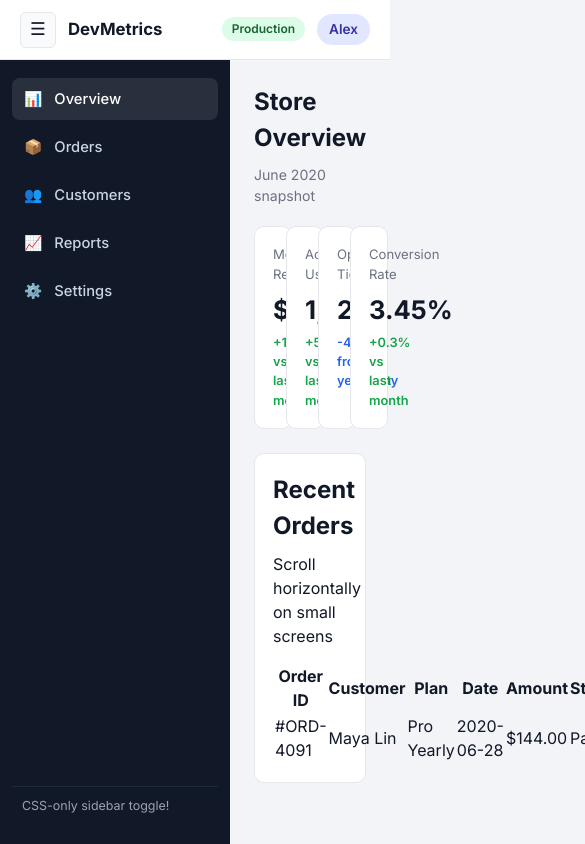
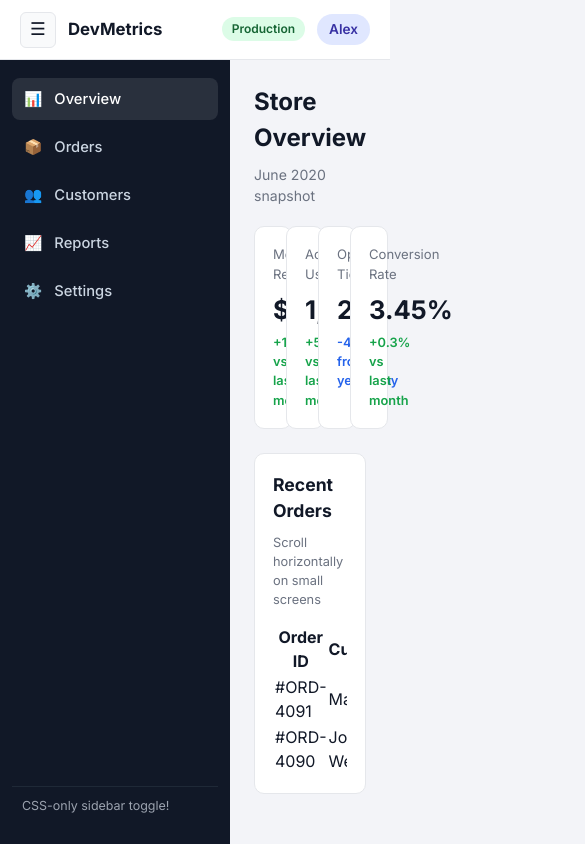
Before and after one commit to tensorGT/simple-admin-panel-css, a plain HTML site: page index.html in a window 390 px wide. Shown: the top 844 px of the page, 585 px wide, since content can reach past the window. Drawn offline with Linux system fonts and the light colour scheme.

```diff
--- a/index.html
+++ b/index.html
@@ -106,3 +106,10 @@
                 <td>$144.00</td>
                 <td><span class="status status-paid">Paid</span></td>
               </tr>
+              <tr>
+                <td>#ORD-4090</td>
+                <td>Jonas Weber</td>
+                <td>Team Monthly</td>
+                <td>2020-06-27</td>
+                <td>$39.00</td>
+                <td><span class="status status-paid">Paid</span></td>
--- a/style.css
+++ b/style.css
@@ -243,3 +243,19 @@ body {
   gap: 8px;
   margin-bottom: 14px;
 }
+
+.table-header h2 {
+  font-size: 1.1rem;
+}
+
+.table-sub {
+  font-size: 0.8rem;
+  color: var(--text-muted);
+}
+
+.table-scroll {
+  width: 100%;
+  overflow-x: auto;
+}
+
+table {
```
